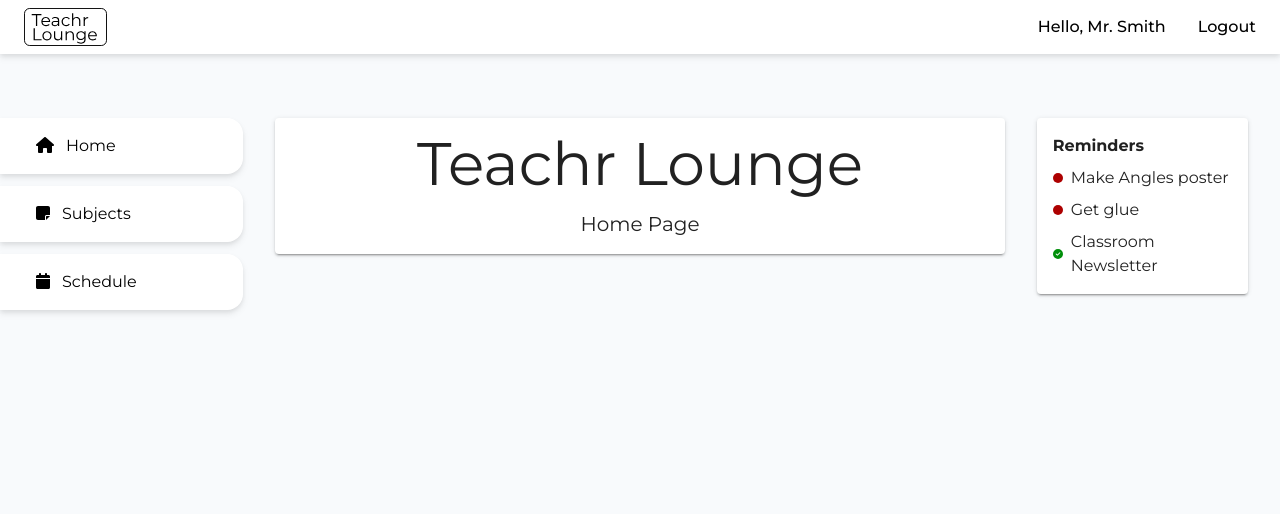
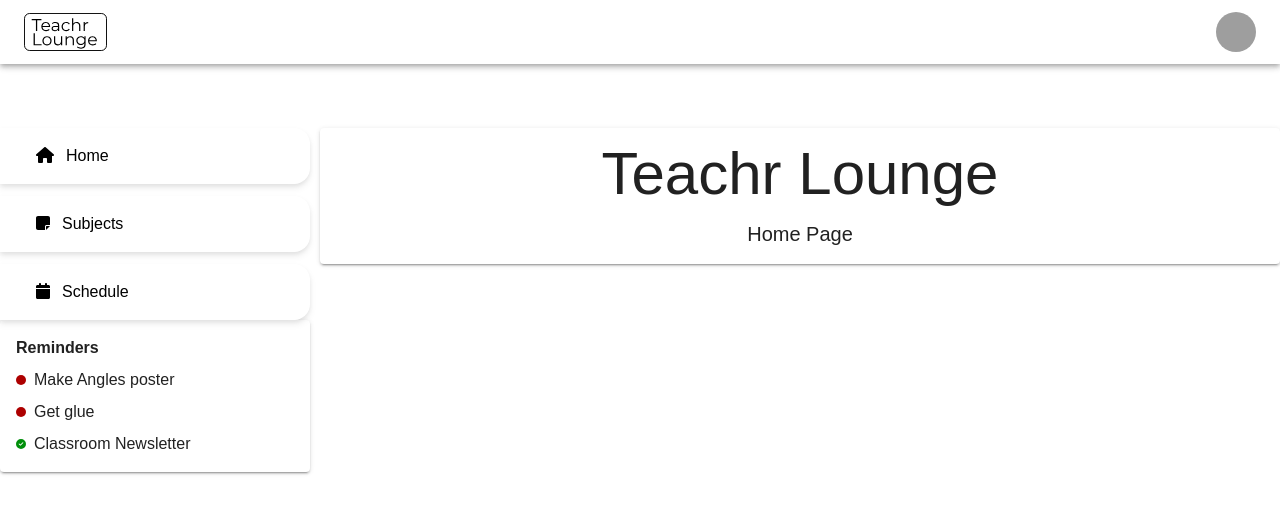
Before and after one commit to ChaseTheCoder/teachr-frontend, a Next.js app: page / in a window 1280 px wide. Shown: the top 514 px of the page. Built offline with nearby package versions, Linux system fonts and the light colour scheme; grey boxes are pictures that could not be loaded.

Commit message:
update components with Materail UI

```diff
--- a/app/layout.tsx
+++ b/app/layout.tsx
@@ -1,22 +1,14 @@
 import './globals.css'
 import type { Metadata } from 'next'
-import { Montserrat } from 'next/font/google'
 import React from 'react'
-import Nav from '../components/Nav'
 import SideNav from '../components/sideNav/SideNav'
 import Script from 'next/script'
 import "@fortawesome/fontawesome-svg-core/styles.css";
 import { config } from "@fortawesome/fontawesome-svg-core";
 import Reminders from '../components/Reminders'
+import ResponsiveAppBar from '../components/TopNav'
+import { Box, Grid } from '@mui/material'
 config.autoAddCss = false;
-
-
-const metrophobic = Montserrat({
-  subsets: ['latin'],
-  style: ['normal', 'italic'],
-  display: 'swap',
-  weight: ['400', '500', '600', '700']
-})
 
 export const metadata: Metadata = {
   title: 'Create Next App',
@@ -31,19 +23,16 @@ export default function RootLayout({
   return (
     <html lang='en'>
       <Script src="https://kit.fontawesome.com/ba9dfab5fa.js" crossOrigin="anonymous"/>
-      <body className={`${metrophobic.className} bg-background`}>
-        <Nav/>
-        <div className='flex gap-8'>
-          <div className='w-1/5'>
+      <body>
+        <ResponsiveAppBar/>
+        <Grid container>
+          <Grid xs={3} sx={{ paddingRight: '10px' }}>
             <SideNav/>
-          </div>
-          <div className='w-3/5'>
+          </Grid>
+          <Grid xs={9}>
             {children}
-          </div>
-          <div className='w-1/5'>
-            <Reminders/>
-          </div>
-        </div>
+          </Grid>
+        </Grid>
       </body>
     </html>
   )
--- a/app/subject/[unitId]/page.tsx
+++ b/app/subject/[unitId]/page.tsx
@@ -28,6 +28,7 @@ export default function Unit({
 }: {
   params: { unitId: string };
 }) {
+  console.log('hello');
   const url = 'http://localhost:8000/api/unitplan/' + params.unitId;
   const urlResource = 'http://localhost:8000/resource/'
   const urlLesson = 'http://localhost:8000/lessonplan/'
@@ -272,8 +273,8 @@ export default function Unit({
             <List>
               {
                 resources.map((resource) => (
-                  <>
-                    <ListItem key={resource.id} disablePadding>
+                  <div key={resource.id}>
+                    <ListItem disablePadding>
                       <ListItemButton
                         href={resource.link}
                         target='_blank'
@@ -387,7 +388,7 @@ export default function Unit({
                         </Fade>
                       )}
                     </Popper>
-                  </>
+                  </div>
                 ))
               }
             </List>
--- a/app/subject/page.tsx
+++ b/app/subject/page.tsx
@@ -7,16 +7,19 @@ import Surface from '../../components/surface/Surface';
 import { FontAwesomeIcon } from '@fortawesome/react-fontawesome';
 import { faChevronRight, faEllipsisVertical, faPlus } from '@fortawesome/free-solid-svg-icons';
 import { NextResponse } from 'next/server';
+import { Box, IconButton, ListItem, ListItemButton, ListItemText, Typography } from '@mui/material';
+import { ControlPoint, MoreVert } from '@mui/icons-material';
 
 export default function Subject() {
-  const [subject, setSubject] = useState<any[]>([]);
+  const urlSubjects = 'http://localhost:8000/subject/';
+  const [subject, setSubject] = useState<any | null>(null);
   const [isLoading, setLoading] = useState(true);
   const [isError, setError] = useState(false);
 
   async function getSubjects() {
     setLoading(true)
     try {
-      fetch('http://localhost:8000/subject/')
+      fetch(urlSubjects)
       .then((res) => res.json())
       .then((subject) => {
         setSubject(subject)
@@ -34,7 +37,7 @@ export default function Subject() {
 
   async function postSubject() {
     try {
-      const res = await fetch('http://localhost:8000/subject/', {
+      const res = await fetch(urlSubjects, {
         method: 'POST',
         headers: {
           'Content-Type': 'application/json',
@@ -58,7 +61,7 @@ export default function Subject() {
 
   async function deleteSubject(id: number) {
     try {
-      fetch(`http://localhost:8000/subject/${id}`, {
+      fetch(`${urlSubjects}${id}`, {
         method: 'DELETE',
         headers: {
           'Content-Type': 'application/json',
@@ -100,6 +103,45 @@ export default function Subject() {
   }
 
   return (
+    <>
+    <Box sx={{ paddingTop: '4rem', display: 'flex-column' }}>
+      {subject !== null && (
+        subject.map((subject) => (
+          <Surface key={subject.id}>
+            <Box sx={{ display: 'flex', flexDirection: 'row', justifyContent: 'space-between' }}>
+              <Typography variant='h2' sx={{fontWeight: 'bold', fontSize: '22px'}}>{subject.subject}</Typography>
+              <IconButton
+                size='small'
+                // onClick={() => {
+                //   setModelContent('CREATE')
+                //   handleOpen()
+                // }}
+              >
+                <ControlPoint/>
+              </IconButton>
+            </Box>
+            { subject.units.map((unit, index) => (
+              <ListItem key={unit.id} disablePadding>
+                <ListItemButton
+                  href={`/subject/${unit.id}`}
+                  sx={{ padding: 0 }}
+                >
+                  <ListItemText primary={unit.title}/>
+                </ListItemButton>
+                <IconButton
+                  aria-label='options'
+                  size='small'
+                  // onClick={handleClick('top-end')}
+                >
+                  <MoreVert fontSize="inherit" />
+                </IconButton>
+              </ListItem>
+            ) )}
+          </Surface>
+        ))
+      )}
+    </Box>
+
     <div className='space-y-3'>
       <div className='h-12 flex justify-center'>
         <div className='flex items-center hover:bg-gray'>
@@ -145,5 +187,6 @@ export default function Subject() {
         <p>No subject data</p>
       }
     </div>
+    </>
   )
 }
--- a/components/Nav.tsx
+++ /dev/null
@@ -1,32 +0,0 @@
-import React from 'react';
-import Image from 'next/image';
-import TeachrLogo from '../public/TeachrLogo.svg';
-import Link from 'next/link';
-
-export default function Nav() {
-
-  return (
-  <nav className='bg-surface drop-shadow-md'>
-    <div className='flex flex-wrap items-center justify-between mx-auto py-2 px-6'>
-      <Link href='/' className='flex items-center'>
-          <Image
-            priority
-            src={TeachrLogo}
-            alt='Teachr Lounge logo'
-            height={38}
-          />
-      </Link>
-      <div className='hidden w-full md:block md:w-auto' id='navbar-dropdown'>
-        <ul className='flex flex-col font-medium p-4 md:p-0 mt-4 md:flex-row md:space-x-8 md:mt-0 md:border-0'>
-          <li>
-            <a href='#' className='block py-2 pl-3 pr-4 text-black md:p-0 hover:drop-shadow-md' aria-current='page'>Hello, Mr. Smith</a>
-          </li>
-          <li>
-            <a href='#' className='block py-2 pl-3 pr-4 text-black md:p-0 hover:drop-shadow-md' aria-current='page'>Logout</a>
-          </li>
-        </ul>
-      </div>
-    </div>
-  </nav>
-  )
-}
--- a/components/Reminders.tsx
+++ b/components/Reminders.tsx
@@ -6,7 +6,6 @@ import { faCircle, faCircleCheck } from '@fortawesome/free-solid-svg-icons';
 export default function Reminders() {
 
   return (
-    <div className='pt-16 pr-8'>
     <Surface>
       <div className='space-y-2'>
         <h3 className='font-bold'>Reminders</h3>
@@ -24,6 +23,5 @@ export default function Reminders() {
         </div>
       </div>
     </Surface>
-    </div>
   )
 }
--- /dev/null
+++ b/components/TopNav.tsx
@@ -0,0 +1,148 @@
+'use client'
+
+import * as React from 'react';
+import AppBar from '@mui/material/AppBar';
+import Box from '@mui/material/Box';
+import Toolbar from '@mui/material/Toolbar';
+import IconButton from '@mui/material/IconButton';
+import Typography from '@mui/material/Typography';
+import Menu from '@mui/material/Menu';
+import MenuIcon from '@mui/icons-material/Menu';
+import Container from '@mui/material/Container';
+import Avatar from '@mui/material/Avatar';
+import Tooltip from '@mui/material/Tooltip';
+import MenuItem from '@mui/material/MenuItem';
+import Image from 'next/image';
+import Link from 'next/link';
+import TeachrLogo from '../public/TeachrLogo.svg';
+
+const pages = ['Home', 'Subjects', 'Schedule'];
+const settings = ['Profile', 'Account', 'Logout'];
+
+function ResponsiveAppBar() {
+  const [anchorElNav, setAnchorElNav] = React.useState<null | HTMLElement>(null);
+  const [anchorElUser, setAnchorElUser] = React.useState<null | HTMLElement>(null);
+
+  const handleOpenNavMenu = (event: React.MouseEvent<HTMLElement>) => {
+    setAnchorElNav(event.currentTarget);
+  };
+  const handleOpenUserMenu = (event: React.MouseEvent<HTMLElement>) => {
+    setAnchorElUser(event.currentTarget);
+  };
+
+  const handleCloseNavMenu = () => {
+    setAnchorElNav(null);
+  };
+
+  const handleCloseUserMenu = () => {
+    setAnchorElUser(null);
+  };
+
+  return (
+    <AppBar position="static" sx={{ bgcolor: 'white' }}>
+      <Container maxWidth="xl">
+        <Toolbar disableGutters>
+          <Box sx={{ display: { xs: 'none', md: 'flex' }, mr: 1 }}>
+            <Link href='/'>
+              <Image
+                priority
+                src={TeachrLogo}
+                alt='Teachr Lounge logo'
+                height={38}
+              />
+            </Link>
+          </Box>
+
+          <Box sx={{ flexGrow: 1, display: { xs: 'flex', md: 'none' } }}>
+            <IconButton
+              size="large"
+              aria-label="account of current user"
+              aria-controls="menu-appbar"
+              aria-haspopup="true"
+              onClick={handleOpenNavMenu}
+              // color="inherit"
+            >
+              <MenuIcon />
+            </IconButton>
+            <Menu
+              id="menu-appbar"
+              anchorEl={anchorElNav}
+              anchorOrigin={{
+                vertical: 'bottom',
+                horizontal: 'left',
+              }}
+              keepMounted
+              transformOrigin={{
+                vertical: 'top',
+                horizontal: 'left',
+              }}
+              open={Boolean(anchorElNav)}
+              onClose={handleCloseNavMenu}
+              sx={{
+                display: { xs: 'block', md: 'none' },
+              }}
+            >
+              {pages.map((page) => (
+                <MenuItem key={page} onClick={handleCloseNavMenu}>
+                  <Typography textAlign="center">{page}</Typography>
+                </MenuItem>
+              ))}
+            </Menu>
+          </Box>
+          <Box sx={{ display: { xs: 'flex', md: 'none' }, mr: 1 }}>
+            <Link href='/'>
+              <Image
+                priority
+                src={TeachrLogo}
+                alt='Teachr Lounge logo'
+                height={38}
+              />
+            </Link>
+          </Box>
+          <Box sx={{ flexGrow: 1, display: { xs: 'none', md: 'flex' } }}>
+            {/* {pages?.map((page) => (
+              <Button
+                key={page}
+                onClick={handleCloseNavMenu}
+                sx={{ my: 2, display: 'block' }}
+              >
+                {page}
+              </Button>
+            ))} */}
+          </Box>
+
+          <Box sx={{ flexGrow: 0 }}>
+            <Tooltip title="Open settings">
+              <IconButton onClick={handleOpenUserMenu} sx={{ p: 0 }}>
+                <Avatar alt="Remy Sharp" src="/static/images/avatar/2.jpg" />
+              </IconButton>
+            </Tooltip>
+            <Menu
+              sx={{ mt: '45px' }}
+              id="menu-appbar"
+              anchorEl={anchorElUser}
+              anchorOrigin={{
+                vertical: 'top',
+                horizontal: 'right',
+              }}
+              keepMounted
+              transformOrigin={{
+                vertical: 'top',
+                horizontal: 'right',
+              }}
+              open={Boolean(anchorElUser)}
+              onClose={handleCloseUserMenu}
+            >
+              {settings.map((setting) => (
+                <MenuItem key={setting} onClick={handleCloseUserMenu}>
+                  <Typography textAlign="center">{setting}</Typography>
+                </MenuItem>
+              ))}
+            </Menu>
+          </Box>
+        </Toolbar>
+      </Container>
+    </AppBar>
+  );
+}
+export default ResponsiveAppBar;
--- a/components/sideNav/SideNav.tsx
+++ b/components/sideNav/SideNav.tsx
@@ -4,11 +4,14 @@ import {
   faHouse, faNoteSticky, faCalendar
 } from "@fortawesome/free-solid-svg-icons";
 import Link from 'next/link';
+import Reminders from '../Reminders';
+import { Box } from '@mui/material';
 
 export default function SideNav() {
 
   return (
     <aside className='pt-16'>
+      <Box sx={{padding: '16px, 8px, 8px, 8px'}}>
         <ul className='space-y-3'>
           <li className='bg-surface drop-shadow-md rounded-r-2xl hover:drop-shadow-xl p-4'>
             <Link href='/' className='ml-5 target:underline'>
@@ -29,6 +32,8 @@ export default function SideNav() {
             </Link>
           </li>
         </ul>
+        <Reminders />
+      </Box>
     </aside>
   )
 }
```
Lines whose indentation alone changed are shown as unchanged.
